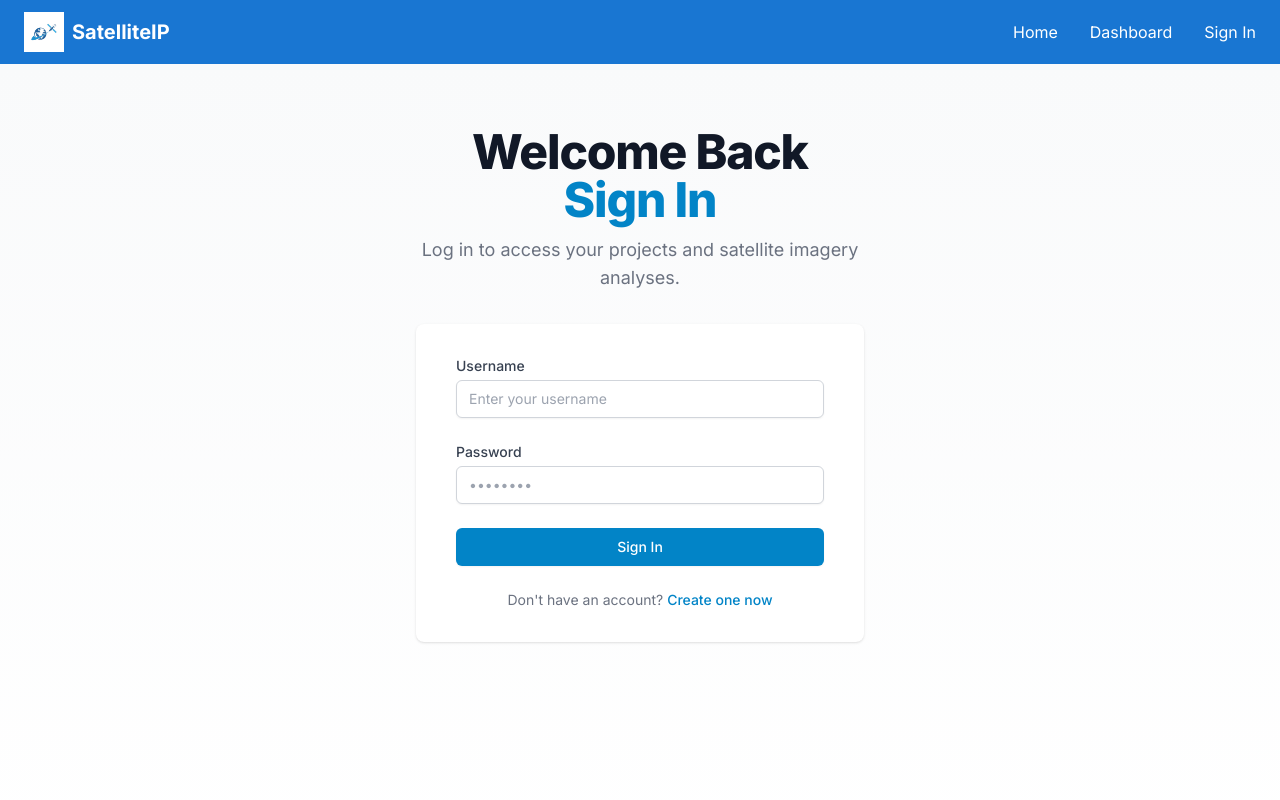
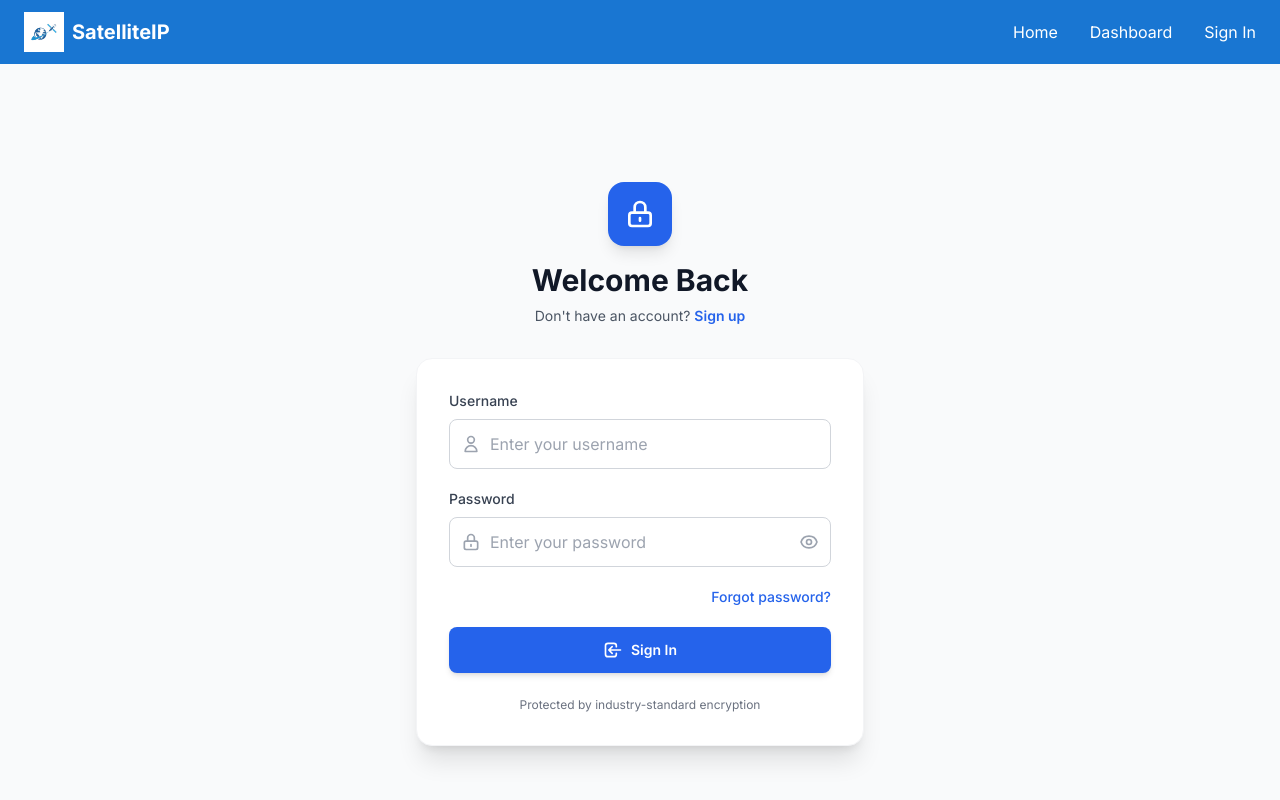
Before and after one commit to fedibbm/Satellite_Platform_Application, a Next.js app in the folder FrontEnd/: page /auth/login in a window 1280 px wide. Shown: the top 800 px of the page. Built offline with nearby package versions, Linux system fonts and the light colour scheme.

Commit message:
changed the login layout

```diff
--- a/FrontEnd/src/app/auth/login/page.tsx
+++ b/FrontEnd/src/app/auth/login/page.tsx
@@ -3,7 +3,7 @@
 import { useState } from 'react'
 import Link from 'next/link'
 import { useRouter } from 'next/navigation'
-import { authService } from '@/services/auth.service';
+import { authService } from '@/services/auth.service'
 
 export default function Login() {
   const router = useRouter()
@@ -12,82 +12,172 @@ export default function Login() {
     password: '',
   })
   const [error, setError] = useState('')
+  const [success, setSuccess] = useState('')
+  const [loading, setLoading] = useState(false)
+  const [showPassword, setShowPassword] = useState(false)
 
   const handleSubmit = async (e: React.FormEvent) => {
-    e.preventDefault();
+    e.preventDefault()
+    setError('')
+    setSuccess('')
+    setLoading(true)
+
     try {
-      await authService.login({ username: formData.username, password: formData.password });
-      // Redirect to dashboard on successful login
-      router.push('/dashboard');
-    } catch (error) {
-      setError('Invalid credentials');
+      await authService.login({ username: formData.username, password: formData.password })
+      setSuccess('Login successful! Redirecting...')
+      setTimeout(() => router.push('/dashboard'), 1500)
+    } catch (error: any) {
+      console.error('Login error:', error)
+      setError(error.message || 'Invalid credentials. Please try again.')
+      setLoading(false)
     }
   }
 
   return (
-    <div className="min-h-screen bg-gradient-to-b from-gray-50 to-white">
-      <div className="max-w-7xl mx-auto px-4 sm:px-6 lg:px-8 py-16">
-        <div className="max-w-md mx-auto">
+    <div className="min-h-screen flex items-center justify-center bg-gray-50 py-12 px-4 sm:px-6 lg:px-8">
+      <div className="max-w-md w-full">
+        {/* Header */}
         <div className="text-center mb-8">
-            <h1 className="text-4xl tracking-tight font-extrabold text-gray-900 sm:text-5xl">
-              <span className="block">Welcome Back</span>
-              <span className="block text-primary-600">Sign In</span>
-            </h1>
-            <p className="mt-3 text-base text-gray-500 sm:text-lg">
-              Log in to access your projects and satellite imagery analyses.
+          <div className="inline-flex items-center justify-center w-16 h-16 bg-blue-600 rounded-2xl mb-4 shadow-lg">
+            <svg className="w-8 h-8 text-white" fill="none" stroke="currentColor" viewBox="0 0 24 24">
+              <path strokeLinecap="round" strokeLinejoin="round" strokeWidth={2} d="M12 15v2m-6 4h12a2 2 0 002-2v-6a2 2 0 00-2-2H6a2 2 0 00-2 2v6a2 2 0 002 2zm10-10V7a4 4 0 00-8 0v4h8z" />
+            </svg>
+          </div>
+          <h2 className="text-3xl font-bold text-gray-900">
+            Welcome Back
+          </h2>
+          <p className="mt-2 text-sm text-gray-600">
+            Don't have an account?{' '}
+            <Link href="/auth/register" className="font-semibold text-blue-600 hover:text-blue-700 transition-colors">
+              Sign up
+            </Link>
           </p>
         </div>
 
-          <div className="bg-white py-8 px-4 shadow sm:rounded-lg sm:px-10">
-            <form onSubmit={handleSubmit} className="space-y-6">
+        {/* Form Card */}
+        <div className="bg-white rounded-2xl shadow-xl p-8 space-y-6 border border-gray-100">
+          <form className="space-y-5" onSubmit={handleSubmit}>
+            {/* Username Field */}
             <div>
-                <label htmlFor="username" className="block text-sm font-medium text-gray-700">
+              <label htmlFor="username" className="block text-sm font-medium text-gray-700 mb-2">
                 Username
               </label>
+              <div className="relative">
+                <div className="absolute inset-y-0 left-0 pl-3 flex items-center pointer-events-none">
+                  <svg className="h-5 w-5 text-gray-400" fill="none" stroke="currentColor" viewBox="0 0 24 24">
+                    <path strokeLinecap="round" strokeLinejoin="round" strokeWidth={2} d="M16 7a4 4 0 11-8 0 4 4 0 018 0zM12 14a7 7 0 00-7 7h14a7 7 0 00-7-7z" />
+                  </svg>
+                </div>
                 <input
                   id="username"
                   type="text"
                   required
-                  className="mt-1 block w-full px-3 py-2 border border-gray-300 rounded-md shadow-sm placeholder-gray-400 focus:outline-none focus:ring-primary-500 focus:border-primary-500 sm:text-sm"
+                  className="block w-full pl-10 pr-3 py-3 border border-gray-300 rounded-lg focus:ring-2 focus:ring-blue-500 focus:border-transparent transition-all text-gray-900 placeholder-gray-400"
                   placeholder="Enter your username"
                   value={formData.username}
                   onChange={(e) => setFormData({ ...formData, username: e.target.value })}
                 />
               </div>
+            </div>
 
+            {/* Password Field */}
             <div>
-                <label htmlFor="password" className="block text-sm font-medium text-gray-700">
+              <label htmlFor="password" className="block text-sm font-medium text-gray-700 mb-2">
                 Password
               </label>
+              <div className="relative">
+                <div className="absolute inset-y-0 left-0 pl-3 flex items-center pointer-events-none">
+                  <svg className="h-5 w-5 text-gray-400" fill="none" stroke="currentColor" viewBox="0 0 24 24">
+                    <path strokeLinecap="round" strokeLinejoin="round" strokeWidth={2} d="M12 15v2m-6 4h12a2 2 0 002-2v-6a2 2 0 00-2-2H6a2 2 0 00-2 2v6a2 2 0 002 2zm10-10V7a4 4 0 00-8 0v4h8z" />
+                  </svg>
+                </div>
                 <input
                   id="password"
-                  type="password"
+                  type={showPassword ? 'text' : 'password'}
                   required
-                  className="mt-1 block w-full px-3 py-2 border border-gray-300 rounded-md shadow-sm placeholder-gray-400 focus:outline-none focus:ring-primary-500 focus:border-primary-500 sm:text-sm"
-                  placeholder="••••••••"
+                  className="block w-full pl-10 pr-10 py-3 border border-gray-300 rounded-lg focus:ring-2 focus:ring-blue-500 focus:border-transparent transition-all text-gray-900 placeholder-gray-400"
+                  placeholder="Enter your password"
                   value={formData.password}
                   onChange={(e) => setFormData({ ...formData, password: e.target.value })}
                 />
+                <button
+                  type="button"
+                  className="absolute inset-y-0 right-0 pr-3 flex items-center"
+                  onClick={() => setShowPassword(!showPassword)}
+                >
+                  {showPassword ? (
+                    <svg className="h-5 w-5 text-gray-400 hover:text-gray-600" fill="none" stroke="currentColor" viewBox="0 0 24 24">
+                      <path strokeLinecap="round" strokeLinejoin="round" strokeWidth={2} d="M13.875 18.825A10.05 10.05 0 0112 19c-4.478 0-8.268-2.943-9.543-7a9.97 9.97 0 011.563-3.029m5.858.908a3 3 0 114.243 4.243M9.878 9.878l4.242 4.242M9.88 9.88l-3.29-3.29m7.532 7.532l3.29 3.29M3 3l3.59 3.59m0 0A9.953 9.953 0 0112 5c4.478 0 8.268 2.943 9.543 7a10.025 10.025 0 01-4.132 5.411m0 0L21 21" />
+                    </svg>
+                  ) : (
+                    <svg className="h-5 w-5 text-gray-400 hover:text-gray-600" fill="none" stroke="currentColor" viewBox="0 0 24 24">
+                      <path strokeLinecap="round" strokeLinejoin="round" strokeWidth={2} d="M15 12a3 3 0 11-6 0 3 3 0 016 0z" />
+                      <path strokeLinecap="round" strokeLinejoin="round" strokeWidth={2} d="M2.458 12C3.732 7.943 7.523 5 12 5c4.478 0 8.268 2.943 9.542 7-1.274 4.057-5.064 7-9.542 7-4.477 0-8.268-2.943-9.542-7z" />
+                    </svg>
+                  )}
+                </button>
+              </div>
             </div>
 
+            {/* Forgot Password Link */}
+            <div className="flex items-center justify-end">
+              <Link href="/auth/forgot-password" className="text-sm text-blue-600 hover:text-blue-700 font-medium transition-colors">
+                Forgot password?
+              </Link>
+            </div>
+
+            {/* Error Message */}
             {error && (
-                <div className="text-red-600 text-sm text-center">{error}</div>
+              <div className="bg-red-50 border-l-4 border-red-500 p-4 rounded-lg">
+                <div className="flex items-center">
+                  <svg className="h-5 w-5 text-red-500 mr-2" fill="currentColor" viewBox="0 0 20 20">
+                    <path fillRule="evenodd" d="M10 18a8 8 0 100-16 8 8 0 000 16zM8.707 7.293a1 1 0 00-1.414 1.414L8.586 10l-1.293 1.293a1 1 0 101.414 1.414L10 11.414l1.293 1.293a1 1 0 001.414-1.414L11.414 10l1.293-1.293a1 1 0 00-1.414-1.414L10 8.586 8.707 7.293z" clipRule="evenodd" />
+                  </svg>
+                  <p className="text-sm text-red-700">{error}</p>
+                </div>
+              </div>
             )}
 
+            {/* Success Message */}
+            {success && (
+              <div className="bg-green-50 border-l-4 border-green-500 p-4 rounded-lg">
+                <div className="flex items-center">
+                  <svg className="h-5 w-5 text-green-500 mr-2" fill="currentColor" viewBox="0 0 20 20">
+                    <path fillRule="evenodd" d="M10 18a8 8 0 100-16 8 8 0 000 16zm3.707-9.293a1 1 0 00-1.414-1.414L9 10.586 7.707 9.293a1 1 0 00-1.414 1.414l2 2a1 1 0 001.414 0l4-4z" clipRule="evenodd" />
+                  </svg>
+                  <p className="text-sm text-green-700">{success}</p>
+                </div>
+              </div>
+            )}
+
+            {/* Submit Button */}
             <button
               type="submit"
-                className="w-full flex justify-center py-2 px-4 border border-transparent rounded-md shadow-sm text-sm font-medium text-white bg-primary-600 hover:bg-primary-700 focus:outline-none focus:ring-2 focus:ring-offset-2 focus:ring-primary-500"
-              >
+              disabled={loading}
+              className="w-full flex justify-center items-center py-3 px-4 border border-transparent rounded-lg shadow-md text-sm font-semibold text-white bg-blue-600 hover:bg-blue-700 focus:outline-none focus:ring-2 focus:ring-offset-2 focus:ring-blue-500 disabled:opacity-50 disabled:cursor-not-allowed transition-all transform hover:scale-[1.02] active:scale-[0.98]">
+
+              {loading ? (
+                <>
+                  <svg className="animate-spin -ml-1 mr-3 h-5 w-5 text-white" fill="none" viewBox="0 0 24 24">
+                    <circle className="opacity-25" cx="12" cy="12" r="10" stroke="currentColor" strokeWidth="4"></circle>
+                    <path className="opacity-75" fill="currentColor" d="M4 12a8 8 0 018-8V0C5.373 0 0 5.373 0 12h4zm2 5.291A7.962 7.962 0 014 12H0c0 3.042 1.135 5.824 3 7.938l3-2.647z"></path>
+                  </svg>
+                  Signing in...
+                </>
+              ) : (
+                <>
+                  <svg className="w-5 h-5 mr-2" fill="none" stroke="currentColor" viewBox="0 0 24 24">
+                    <path strokeLinecap="round" strokeLinejoin="round" strokeWidth={2} d="M11 16l-4-4m0 0l4-4m-4 4h14m-5 4v1a3 3 0 01-3 3H6a3 3 0 01-3-3V7a3 3 0 013-3h7a3 3 0 013 3v1" />
+                  </svg>
                   Sign In
+                </>
+              )}
             </button>
+          </form>
 
-              <p className="mt-6 text-center text-sm text-gray-500">
-                Don't have an account?{' '}
-                <Link href="/auth/register" className="font-medium text-primary-600 hover:text-primary-500">
-                  Create one now
-                </Link>
-              </p>
-            </form>
+          {/* Additional Info */}
+          <div className="mt-6 text-center text-xs text-gray-500">
+            Protected by industry-standard encryption
           </div>
         </div>
       </div>
```
Lines whose indentation alone changed are shown as unchanged.
